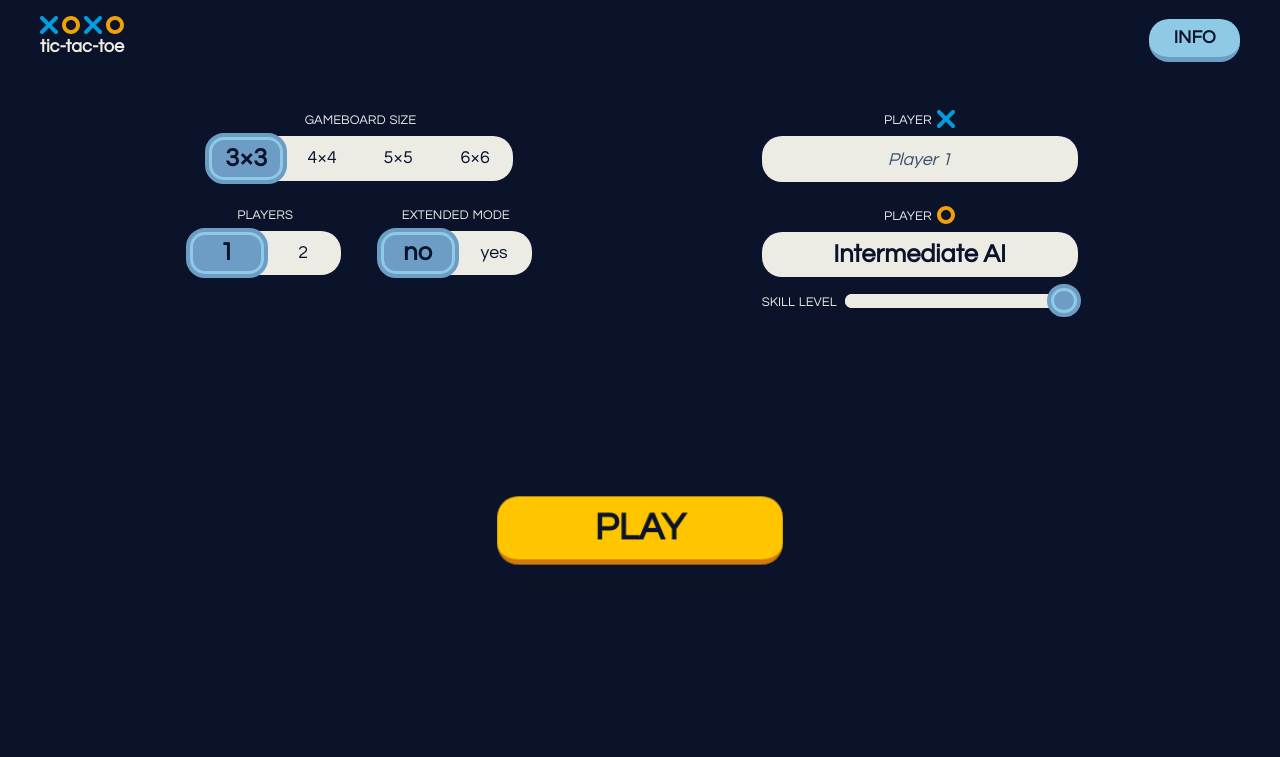
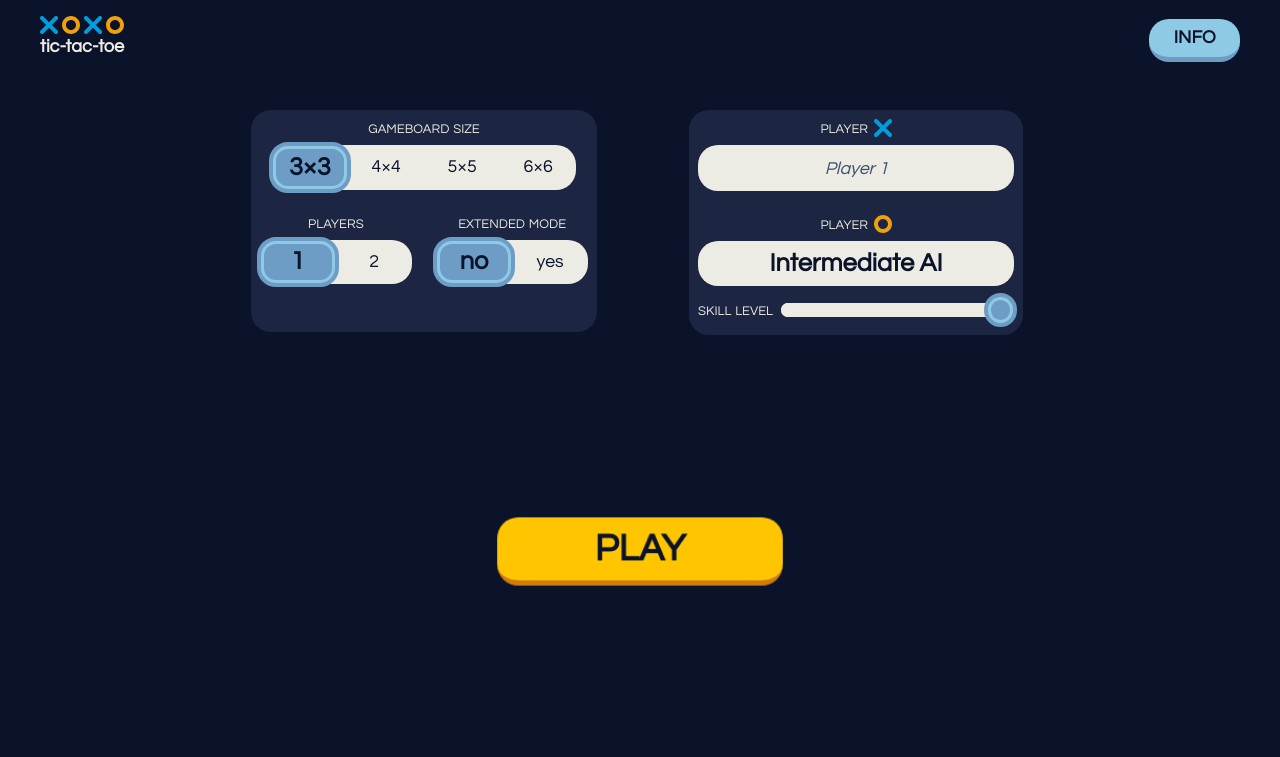
Before and after one commit to frarosset/tic-tac-toe, a plain HTML site: page index.html in a window 1280 px wide. Shown: the top 757 px of the page. Drawn offline with Linux system fonts and the light colour scheme.

Commit message:
Apply some minor style changes

```diff
--- a/css/style.css
+++ b/css/style.css
@@ -28,7 +28,8 @@
     --gameboard-cell-bg-col-active: var(--col-dark-grey);
     --gameboard-cell-bg-col-marked: var(--col-dark-grey);
     --round-outcome-bg-col:         var(--col-dark-grey);
-    --info-bg-col: var(--col-white);
+    --info-bg-col:                  var(--col-dark-grey);
+    --settings-box-bg-color:        var(--col-dark-grey);
 
     /* Colors (text/icons)*/
     --col-txt:                          var(--col-white);
@@ -38,8 +39,10 @@
     --gameboard-cell-border-col-active: var(--col-light-grey);
     --focus-visible-outline-col:        var(--col-white);
     --round-outcome-border-col:         var(--col-light-grey);
-    --info-col:                         var(--col-txt-alt);
-    --info-cnt-border-col:              var(--col-light-grey);
+    --info-col:                         var(--col-txt);
+
+    --info-col-strong: var(--col-white);
+    --info-col-strong-highlight: var(--col-o-light);
 
    /* Maximum width (including margin) */
     --max-width: min(1440px, 100%);
@@ -79,6 +82,7 @@
 
     --info-gap: 0.75rem;
     --info-padding: 1rem;
+    --settings-box-padding: 0.5rem;
 
     --game-logo-icon-len: var(--header-h1-fontsize);
 
@@ -147,8 +151,8 @@
     --play-button-width:            15rem;
 
     /* Settings input */
-    --settings-gap-ver:             3vh;
-    --settings-gap-hor:             3vw;
+    --settings-gap-ver:             3vmin;
+    --settings-gap-hor:             3vmin;
     --settings-label-fontsize:      1rem;
     --settings-input-label-gap:     max(calc(2*var(--focus-visible-outline-size)),0.2rem);
 
@@ -404,6 +408,7 @@ header button{
     justify-content: center;
     --button-fontsize: var(--settings-btn-fontsize);
     --button-padding: calc(var(--button-fontsize) / 3);
+    gap: var(--settings-gap-ver);
 }
 main.info-on .start-new-game-div,
 main.game-on .start-new-game-div{
@@ -424,7 +429,7 @@ main.game-on .start-new-game-div{
 @media (orientation: landscape) and (min-aspect-ratio: 1.2){
     .start-new-game-div .settings-div{
         flex: 0;
-        width: 90%;
+        min-width: 70%;
         justify-items: center;
         display: grid;
         grid-template-columns: 1fr 1fr;
@@ -451,9 +456,24 @@ main.game-on .start-new-game-div{
     grid-template-areas:
         "player-x-name"
         "player-o-name";
-    align-items: center;
+    align-items: stretch;
     justify-content: center;
     gap: var(--settings-gap-ver) var(--settings-gap-hor);
+}
+
+.start-new-game-div .settings-gameplay-div,
+.start-new-game-div .settings-players-div{
+    background-color: var(--settings-box-bg-color);
+    padding: var(--settings-box-padding);
+    border-radius: var(--gameboard-radius);
+}
+.start-new-game-div .settings-gameplay-div{
+    padding-bottom: calc(var(--settings-box-padding) + var(--settings-input-label-gap));
+}
+@media (orientation: landscape) and (min-aspect-ratio: 1.2){
+    .start-new-game-div .settings-gameplay-div{
+        padding-bottom: calc(var(--settings-box-padding) + var(--settings-input-range-thumb-height) + var(--settings-input-label-gap) + var(--focus-visible-outline-size));
+    }
 }
 
 .input-div:has(#input-gameboard-num-of-players){
@@ -706,17 +726,23 @@ main:not(.info-on) .info-div{
     display: flex;
     flex-direction: column;
     gap: var(--info-gap);
-    border: 2px solid var(--info-cnt-border-col);
 }
 
 .info-div p{
     text-wrap: balance;
     text-align: left;
+    font-variant: small-caps;
     color: var(--info-col);
 }
 
 .info-div strong{
     font-weight: bold;
+    font-variant: normal;
+    color: var(--info-col-strong);
+}
+.info-div strong.highlight{
+    font-weight: bold;
+    color: var(--info-col-strong-highlight);
 }
 
 
--- a/index.html
+++ b/index.html
@@ -84,7 +84,7 @@
         <div class="info-div">
             <h2>Welcome to Tic-Tac-Toe game!</h2>
             <div class="info-cnt info-cnt-1">
-                <p>Choose from a variety of grids: from the classic <strong>3x3</strong> to the larger <strong>6x6</strong>.</p>
+                <p>Choose from a variety of gameboards: from the classic <strong>3x3</strong> to the larger <strong>6x6</strong>.</p>
                 <p>The starting player is chosen randomly. Then, each one marks an empty cell in turn.</p>
                 <p>On a <strong>3x3</strong>, be the first to <strong>align 3 marks</strong> to win. On larger boards, <strong>aim for 4</strong>.</p>
                 <p>Form multiple lines to get more points!</p>
```
